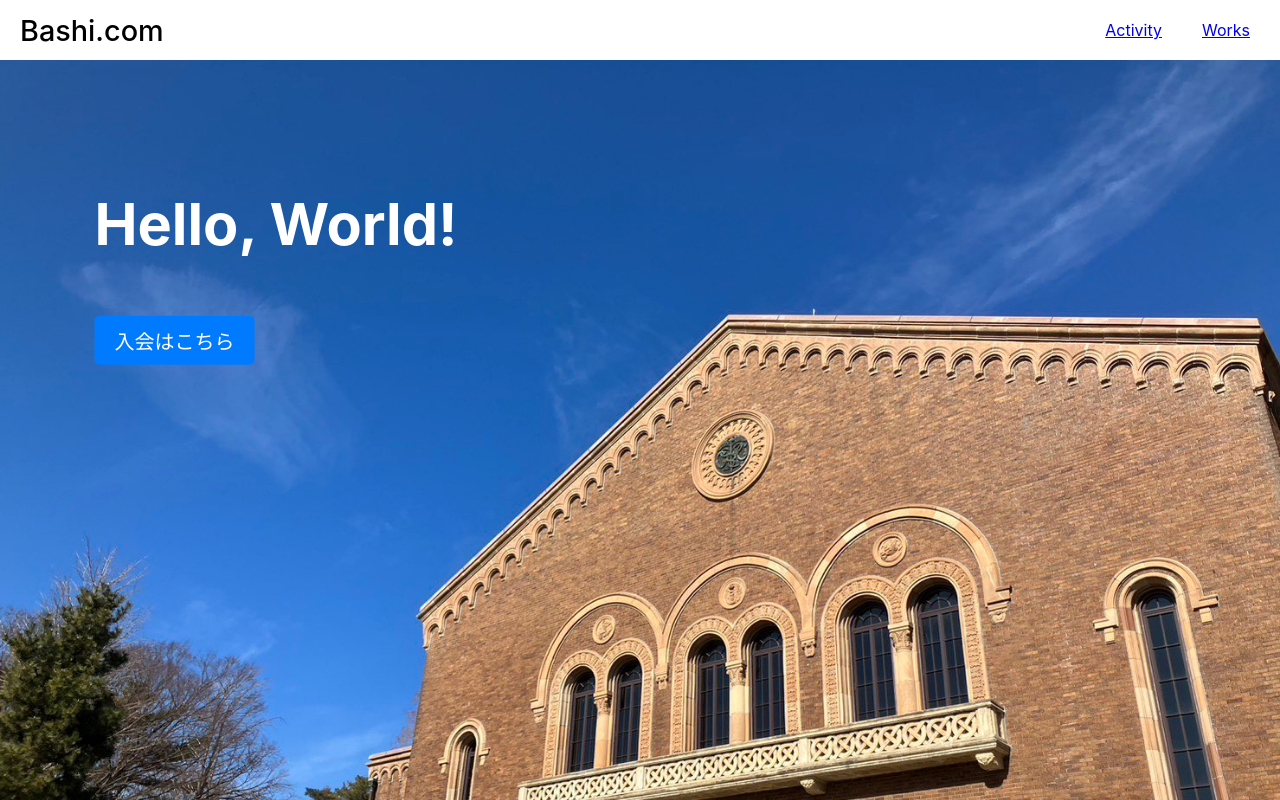
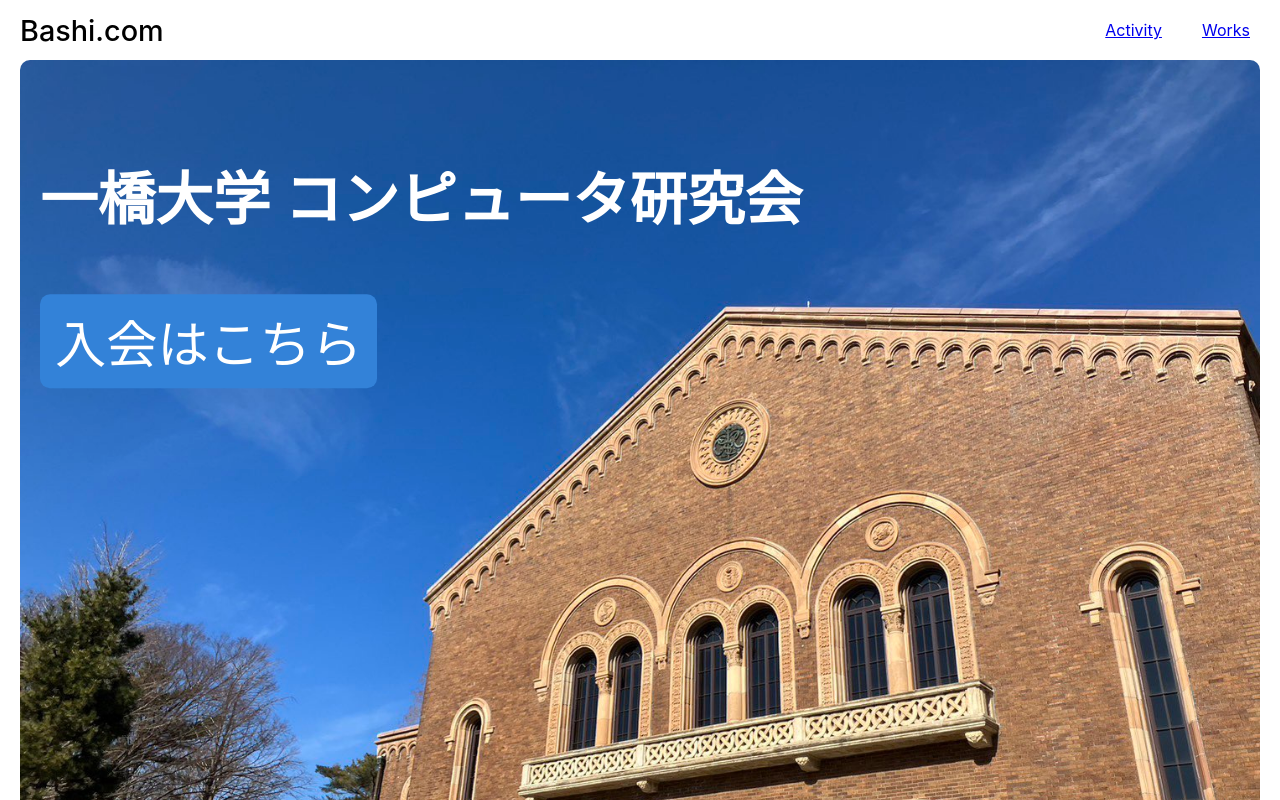
Before and after one commit to RioTsukiji/hit-web, a React (Create React App) app in the folder hit-web/: page / in a window 1280 px wide. Shown: the top 800 px of the page. Built offline with nearby package versions, Linux system fonts and the light colour scheme.

Commit message:
modify imageBanner

```diff
--- a/hit-web/src/components/Banner/ImageBanner.css
+++ b/hit-web/src/components/Banner/ImageBanner.css
@@ -5,31 +5,34 @@
 }
 
 .image-banner img {
-	width: 100%;
+	width: calc(100% - 40px);
 	height: auto;
+    border-radius: 10px;
+    margin-left: 20px; /* 左側に30pxの余白を追加 */
+	margin-right: 20px; /* 右側に30pxの余白を追加 */
 }
 
 .banner-text {
 	font-size: 3vw;
     position: absolute;
     top: 20%;
-    left: 20%;
-	padding-left: 20px;
-    transform: translate(-50%, -50%);  /* 自身の中心を基準に移動 */
-    color: white;  /* テキストの色を白に設定 */
-    /* 必要に応じて他のスタイルを追加 */
+    left: 45%;
+    width: 90%;
+	padding: 20px;
+    transform: translate(-50%, -50%);
+    color: white;
 }
 
 .banner-button {
     position: relative;
     right: -20px;
     display: inline-block;
-    padding: 10px 20px;
+    padding: 10px 15px;
     color: white;
-    background-color: #007BFF; /* ボタンの背景色 */
+    background-color: #3382d8; /* ボタンの背景色 */
     text-decoration: none; /* リンクの下線を消す */
-    border-radius: 5px; /* ボタンの角を丸くする */
-    font-size: 1.25rem; /* フォントサイズを調整 */
+    border-radius: 10px; /* ボタンの角を丸くする */
+    font-size: 4.0vw; /* フォントサイズを調整 */
     margin-top: 10px; /* テキストとの間隔を調整 */
 }
 
--- a/hit-web/src/components/Banner/ImageBanner.js
+++ b/hit-web/src/components/Banner/ImageBanner.js
@@ -6,11 +6,13 @@ const ImageBanner = () => {
         <div className="image-banner">
             <img src="/images/hit.jpg" alt="説明文" />
 			<div className="banner-text">
-                <h2>Hello, World!</h2>
+                <h2>一橋大学 コンピュータ研究会</h2>
                 <a href="https://docs.google.com/forms/d/1XO1au5NUbYZrybL3rL5afMVSdvB_03nBRg1ZG3P1l1w/viewform?edit_requested=true"
                    target="_blank"
                    rel="noopener noreferrer"
-                   className="banner-button">入会はこちら</a>
+                   className="banner-button">
+                   入会はこちら
+                </a>
             </div>
         </div>
     );
```
